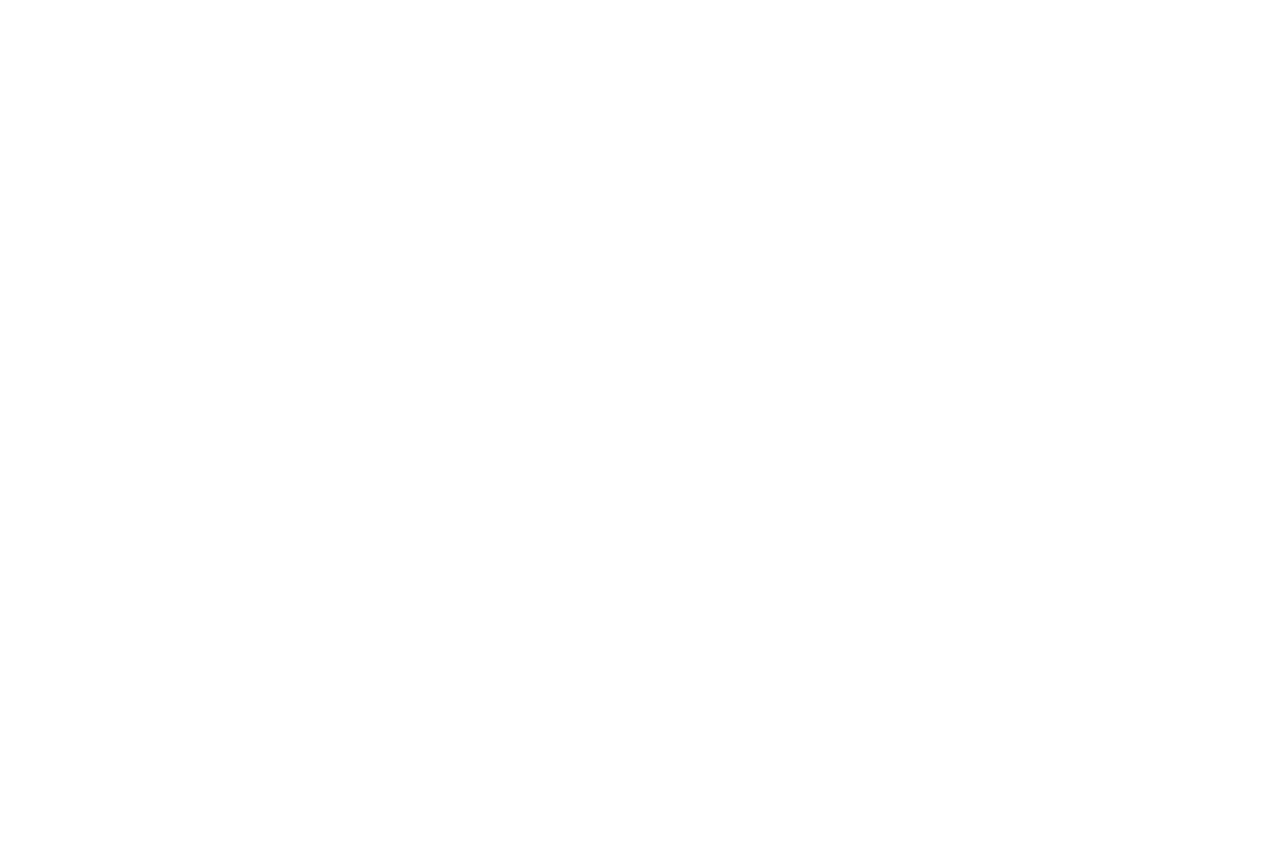
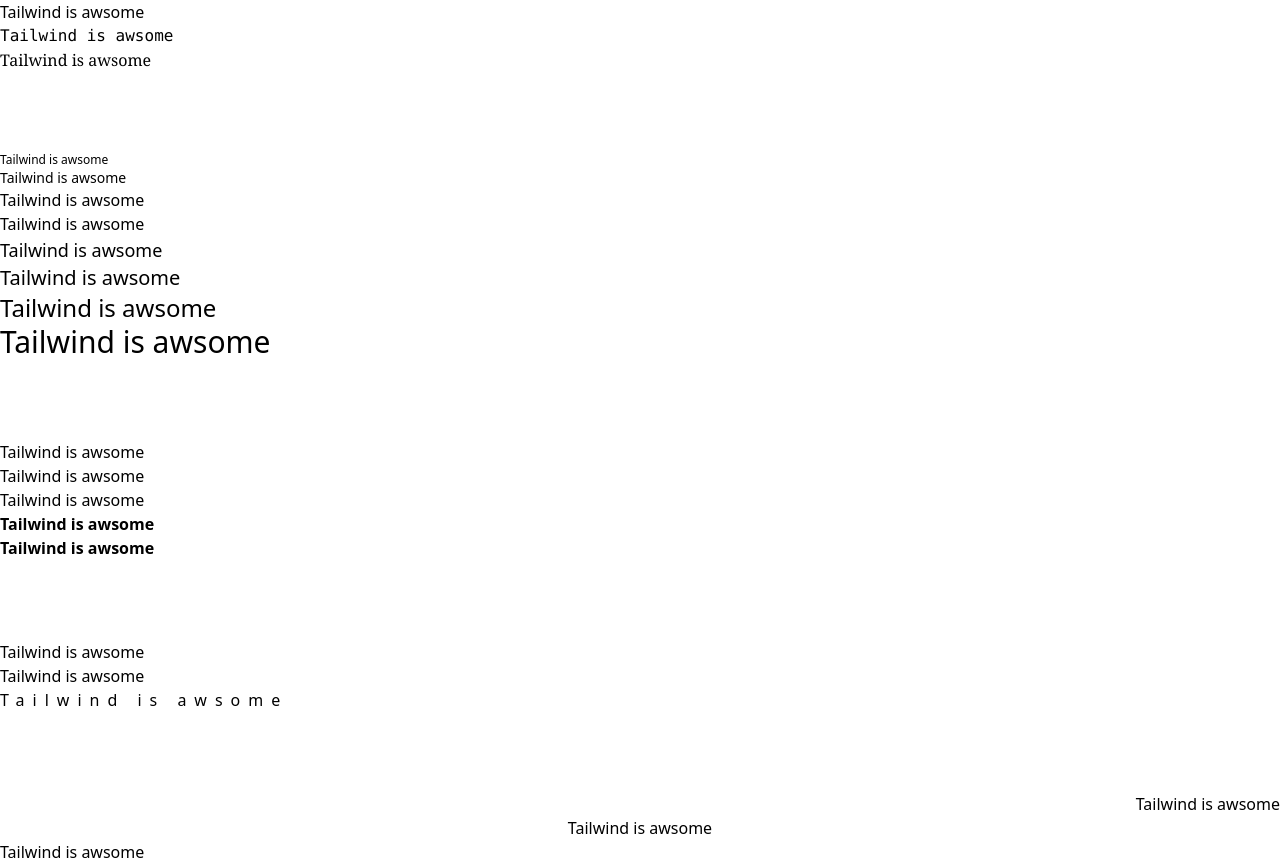
Before and after one commit to ReactRay/Tailwind-css-practice, a plain HTML site: page 04-typography/index.html in a window 1280 px wide. Before the commit the page ends 800 px from the top, so only its background shows below. Drawn offline with nearby package versions, Linux system fonts and the light colour scheme.

Commit message:
typography

```diff
--- a/04-typography/index.html
+++ b/04-typography/index.html
@@ -5,18 +5,44 @@
     <meta http-equiv="X-UA-Compatible" content="IE=edge" />
     <meta name="viewport" content="width=device-width, initial-scale=1.0" />
     <script src="https://cdn.tailwindcss.com"></script>
+    <script>
+      tailwind.config = {
+        theme,
+      }
+    </script>
     <title>Typography</title>
   </head>
   <body>
     <!-- Font Family -->
-
+    <div class="font-sans">Tailwind is awsome</div>
+    <div class="font-mono">Tailwind is awsome</div>
+    <div class="font-serif">Tailwind is awsome</div>
     <!-- Font Size -->
+    <div class="text-xs mt-20">Tailwind is awsome</div>
+    <div class="text-sm">Tailwind is awsome</div>
+    <div class="text-base">Tailwind is awsome</div>
+    <div class="text-md">Tailwind is awsome</div>
+    <div class="text-lg">Tailwind is awsome</div>
+    <div class="text-xl">Tailwind is awsome</div>
+    <div class="text-2xl">Tailwind is awsome</div>
+    <div class="text-3xl">Tailwind is awsome</div>
 
     <!-- Font Weight -->
+    <div class="font-light mt-20">Tailwind is awsome</div>
+    <div class="font-normal">Tailwind is awsome</div>
+    <div class="font-medium">Tailwind is awsome</div>
+    <div class="font-semibold">Tailwind is awsome</div>
+    <div class="font-bold">Tailwind is awsome</div>
 
     <!-- Letter Spacing -->
+    <div class="tracking-light mt-20">Tailwind is awsome</div>
+    <div class="tracking-normal">Tailwind is awsome</div>
+    <div class="tracking-[.5rem]">Tailwind is awsome</div>
 
     <!-- Text Alignment -->
+    <div class="text-right mt-20">Tailwind is awsome</div>
+    <div class="text-center">Tailwind is awsome</div>
+    <div class="text-left">Tailwind is awsome</div>
 
     <!-- Text Decoration -->
 
```
Also changed, not shown: 03-container-spacing/index.html (+10 -1 lines).
